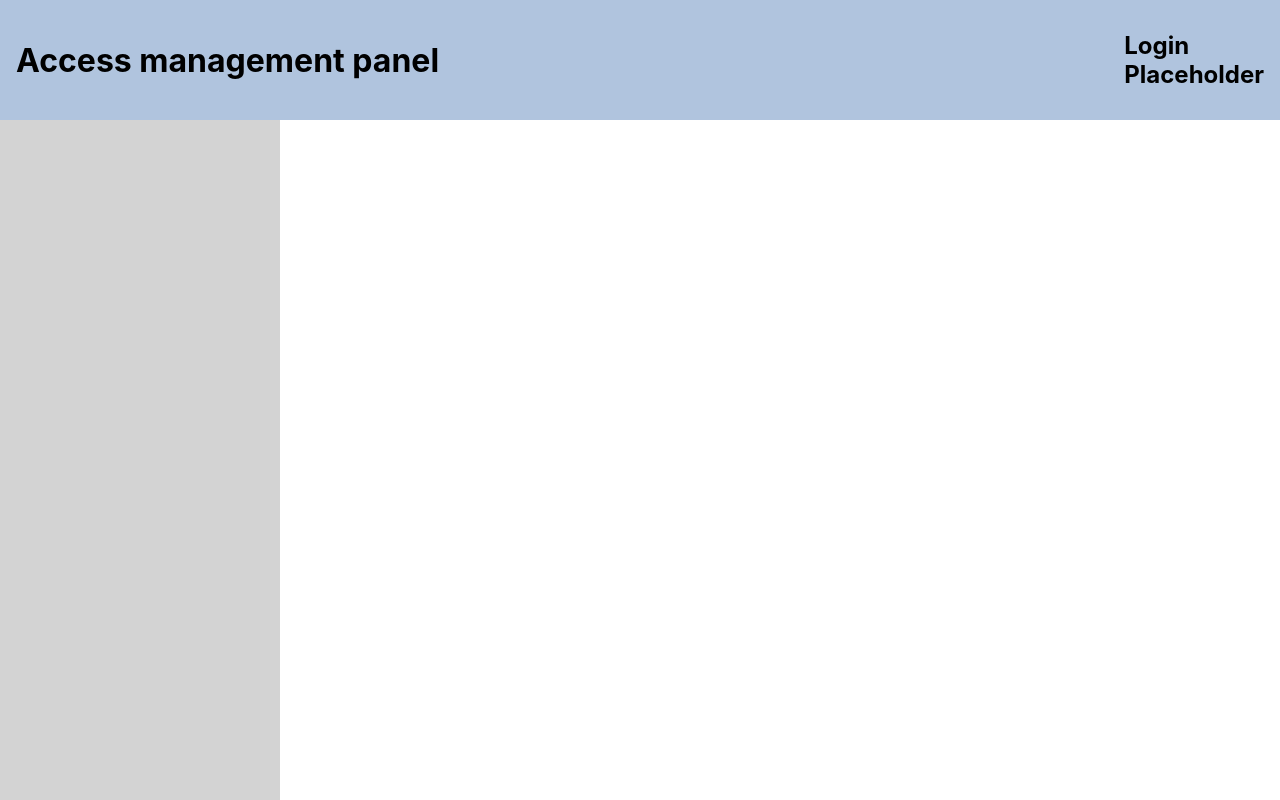
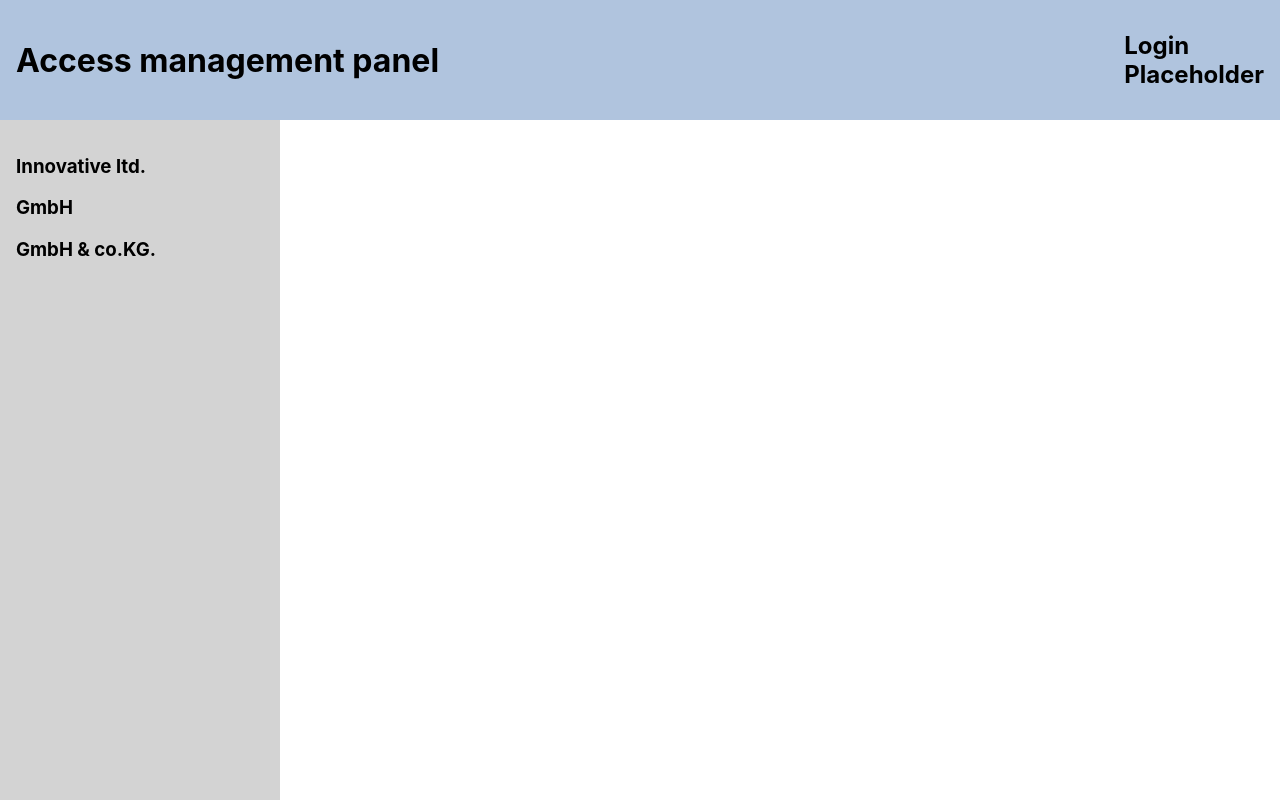
Before and after one commit to janhenrikfock/Access-Management-Panel, a React (Create React App) app: page / in a window 1280 px wide. Built offline with nearby package versions, Linux system fonts and the light colour scheme.

Commit message:
Add Mockdata

```diff
--- a/public/index.html
+++ b/public/index.html
@@ -13,7 +13,7 @@
 
     <link rel="manifest" href="%PUBLIC_URL%/manifest.json" />
 
-    <title>Tutech Access</title>
+    <title>Access Management Panel</title>
   </head>
   <body>
     <noscript>You need to enable JavaScript to run this app.</noscript>
--- a/src/App.js
+++ b/src/App.js
@@ -1,13 +1,14 @@
 import './App.css'
 import Header from './Components/Header/Header'
 import Sidebar from './Components/Sidebar/Sidebar'
+import { workers } from './MockData/data'
 
 function App() {
   return (
     <>
       <Header></Header>
       <main className="gridContainer">
-        <Sidebar></Sidebar>
+        <Sidebar workers={workers} />
       </main>
     </>
   )
--- a/src/Components/Sidebar/Sidebar.css
+++ b/src/Components/Sidebar/Sidebar.css
@@ -1,5 +1,6 @@
 .sidebar {
-  background-color: lightgray;
   height: 85vh;
   width: 35vh;
+  padding: 1em;
+  background-color: lightgray;
 }
--- a/src/Components/Sidebar/Sidebar.js
+++ b/src/Components/Sidebar/Sidebar.js
@@ -1,5 +1,14 @@
 import './Sidebar.css'
 
-export default function Sidebar() {
-  return <div className="sidebar"></div>
+export default function Sidebar({ workers }) {
+  console.log(workers)
+  return (
+    <div className="sidebar">
+      {Object.entries(workers).map(([sectionName, workers]) => (
+        <div key={workers.id}>
+          <h3>{sectionName}</h3>
+        </div>
+      ))}
+    </div>
+  )
 }
--- a/public/data.js
+++ b/src/MockData/data.js
@@ -6,7 +6,7 @@ export const personnel = [
     card: 470826,
     role: 'admin',
     enddate: '20210286',
-    company: 'innovative ltd.',
+    company: 'Innovative ltd.',
   },
   {
     name: 'Marta',
@@ -15,7 +15,7 @@ export const personnel = [
     card: 789826,
     role: 'admin',
     enddate: '20210286',
-    company: 'innovative ltd.',
+    company: 'Innovative ltd.',
   },
   {
     name: 'Hermann',
@@ -42,7 +42,7 @@ export const personnel = [
     card: 437056,
     role: 'constricted',
     enddate: '20210286',
-    company: 'innovative ltd.',
+    company: 'Innovative ltd.',
   },
   {
     name: 'Peter',
@@ -63,3 +63,10 @@ export const personnel = [
     company: 'GmbH & co.KG.',
   },
 ]
+export const workers = personnel.reduce((res, person) => {
+  if (!res[person.company]) {
+    res[person.company] = []
+  }
+  res[person.company].push(person)
+  return res
+}, {})
```
